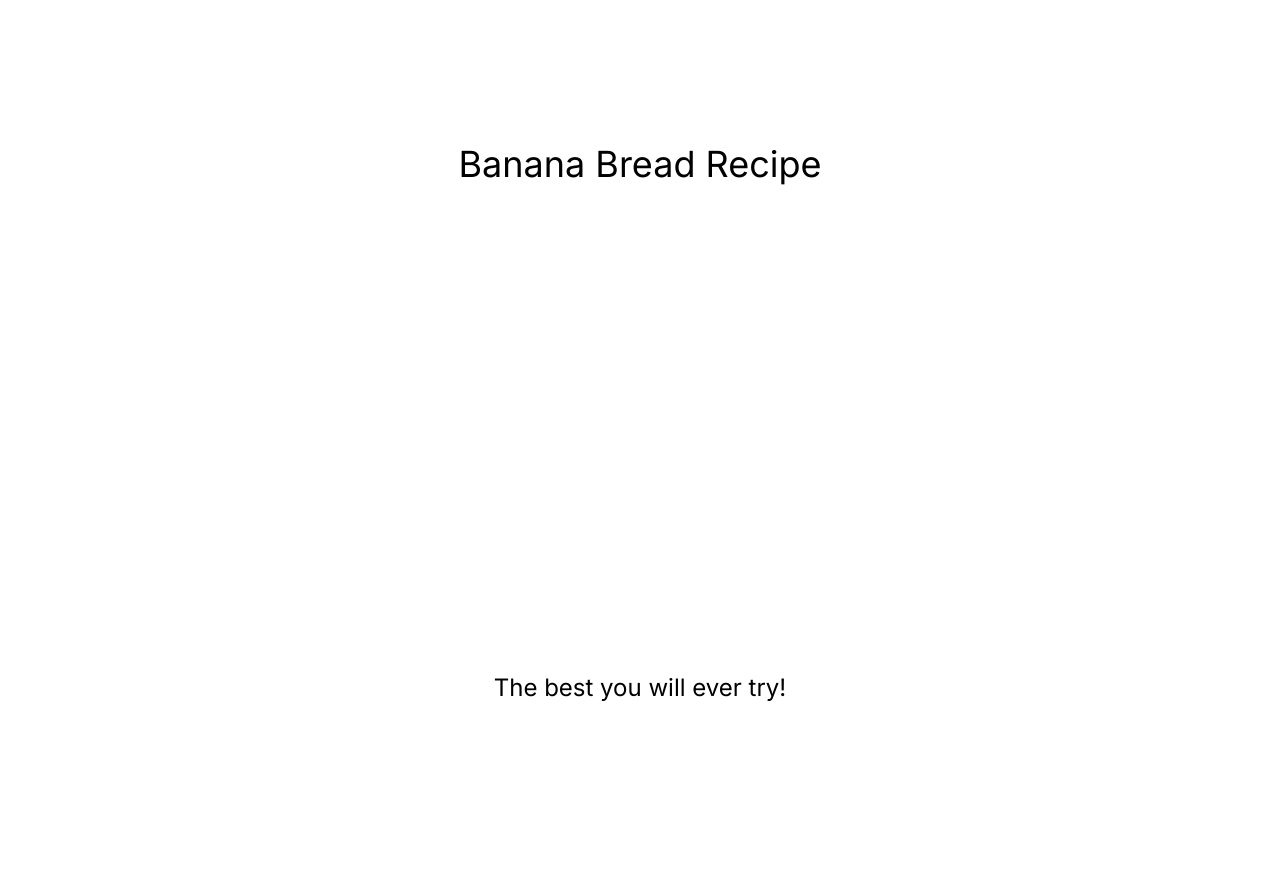
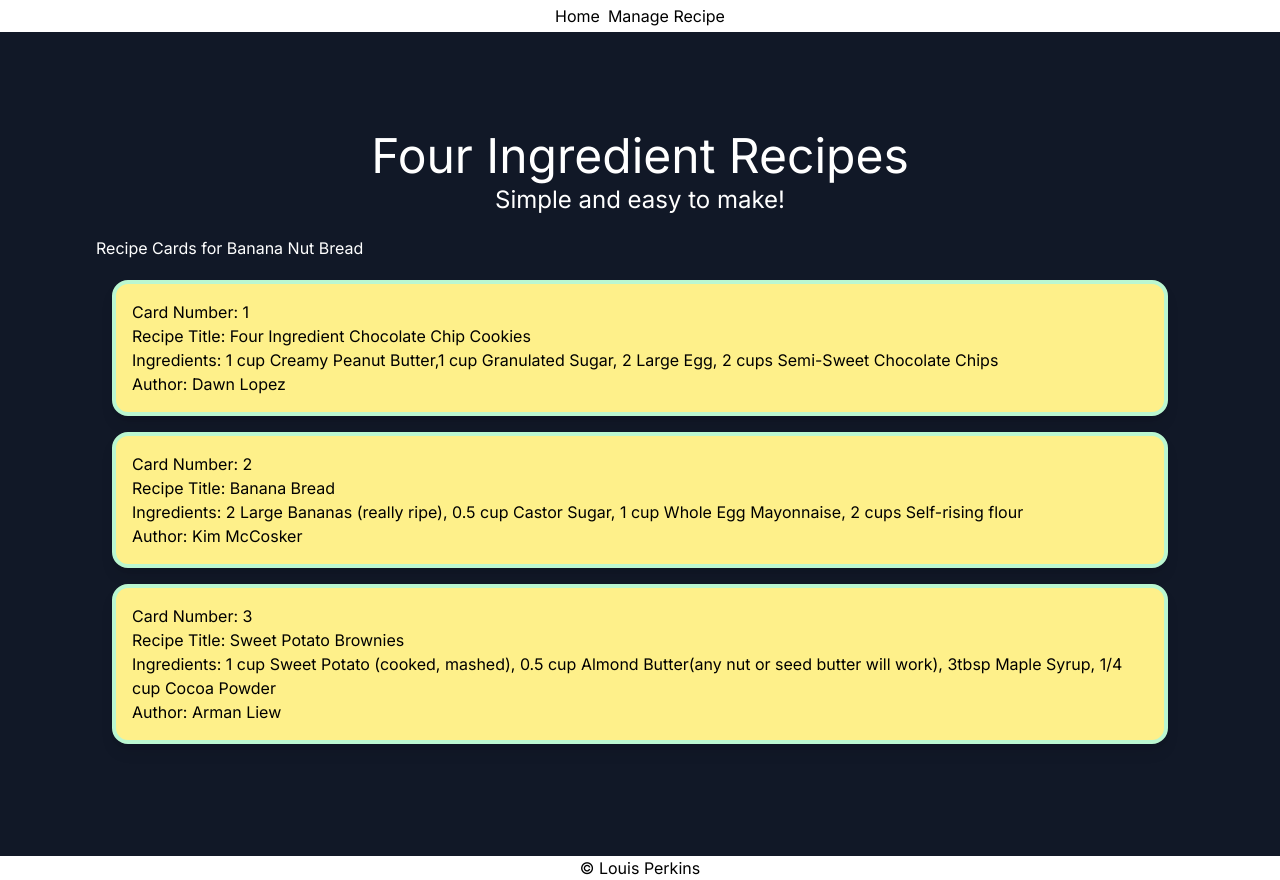
Before and after one commit to laperkins2/first-crud-app, a Next.js app: page / in a window 1280 px wide. Before the commit the page ends 800 px from the top, so only its background shows below. Built offline with nearby package versions, Linux system fonts and the light colour scheme.

Commit message:
rearrange component/setup & made a 4 ingredient recipe card/update global css

```diff
--- a/src/app/globals.css
+++ b/src/app/globals.css
@@ -31,3 +31,14 @@ body {
     text-wrap: balance;
   }
 } */
+@layer components {
+  .card {
+    background-color: theme('colors.white');
+    border-radius: theme('borderRadius.lg');
+    padding: theme('spacing.6');
+    box-shadow: theme('boxShadow.xl');
+    color: theme('colors.black');
+    border-style: solid;
+    border-color: theme('colors.green.200');
+  }
+}
--- a/src/app/layout.js
+++ b/src/app/layout.js
@@ -1,17 +1,31 @@
-import { Inter } from "next/font/google";
-import "./globals.css";
+import { Inter } from 'next/font/google';
+import './globals.css';
+import Link from 'next/link';
 
-const inter = Inter({ subsets: ["latin"] });
+const inter = Inter({ subsets: ['latin'] });
 
 export const metadata = {
-  title: "Create Next App",
-  description: "Generated by create next app",
+  title: 'First CRUD App',
+  description: 'A recipe management system that manages recipes.',
 };
 
 export default function RootLayout({ children }) {
   return (
     <html lang="en">
-      <body className={inter.className}>{children}</body>
+      <body className={inter.className}>
+        <header className="w-100">
+          <nav className="w-100 flex justify-center ">
+            <Link className="m-1 hover:text-red-800" href="/">
+              Home
+            </Link>
+            <Link className="m-1 hover:text-red-800" href="/management">
+              Manage Recipe
+            </Link>
+          </nav>
+        </header>
+        {children}
+        <footer className="text-center">&copy; Louis Perkins</footer>
+      </body>
     </html>
   );
 }
--- /dev/null
+++ b/src/app/management/page.js
@@ -0,0 +1,20 @@
+'use client';
+
+import React from 'react';
+import { useState } from 'react';
+
+export default function ManagementPage() {
+  const [count, setCount] = useState(0);
+
+  return (
+    <main className="min-h-screen m-0">
+      <p>Count: {count}</p>
+      <button
+        onClick={() => setCount(count + 1)}
+        className="bg-blue-200 text-slate-800 py-2 px-4"
+      >
+        Add Recipe
+      </button>
+    </main>
+  );
+}
--- a/src/app/page.js
+++ b/src/app/page.js
@@ -1,10 +1,39 @@
 import Image from 'next/image';
+import RecipeCard from '../components/RecipeCard';
 
 export default function Home() {
   return (
-    <main className="flex min-h-screen flex-col items-center justify-between p-24">
-      <h1 className="text-4xl text-center my-12">Banana Bread Recipe</h1>
-      <h2 className="text-2xl text-center">The best you will ever try!</h2>
+    <main className="flex min-h-screen flex-col items-center justify-between p-24 bg-gray-900 text-white">
+      <h1 className="text-5xl text-center my-1">Four Ingredient Recipes</h1>
+      <h2 className="text-2xl text-center">Simple and easy to make!</h2>
+
+      <div>
+        <h2 className="my-5">Recipe Cards for Banana Nut Bread</h2>
+        <RecipeCard
+          cardNumber={1}
+          recipeTitle={'Four Ingredient Chocolate Chip Cookies'}
+          ingredients={
+            '1 cup Creamy Peanut Butter,1 cup Granulated Sugar, 2 Large Egg, 2 cups Semi-Sweet Chocolate Chips'
+          }
+          author={'Dawn Lopez'}
+        />
+        <RecipeCard
+          cardNumber={2}
+          recipeTitle={'Banana Bread'}
+          ingredients={
+            '2 Large Bananas (really ripe), 0.5 cup Castor Sugar, 1 cup Whole Egg Mayonnaise, 2 cups Self-rising flour'
+          }
+          author={'Kim McCosker'}
+        />
+        <RecipeCard
+          cardNumber={3}
+          recipeTitle={'Sweet Potato Brownies'}
+          ingredients={
+            '1 cup Sweet Potato (cooked, mashed), 0.5 cup Almond Butter(any nut or seed butter will work), 3tbsp Maple Syrup, 1/4 cup Cocoa Powder '
+          }
+          author={'Arman Liew'}
+        />
+      </div>
     </main>
   );
 }
--- /dev/null
+++ b/src/components/RecipeCard.js
@@ -0,0 +1,21 @@
+import React from 'react';
+
+export default function RecipeCard({
+  cardNumber,
+  recipeTitle,
+  ingredients,
+  author,
+}) {
+  return (
+    <div className="w-100 p-4 m-4 card border-4 rounded-2xl overflow-hidden shadow-lg bg-yellow-200">
+      Card Number: {cardNumber}
+      <br></br>
+      Recipe Title: {recipeTitle}
+      <br></br>
+      Ingredients: {ingredients}
+      <br></br>
+      Author: {author}
+      <br></br>
+    </div>
+  );
+}
```
